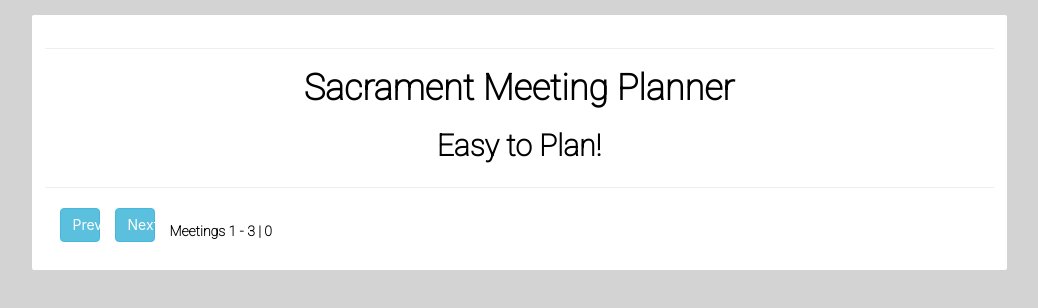
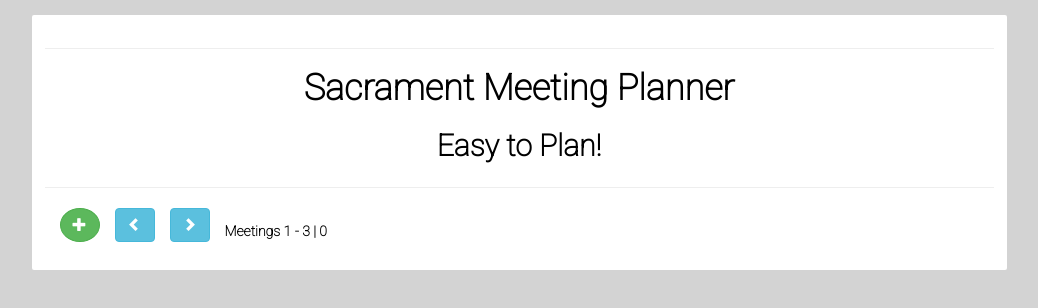
Before and after one commit to filipecamargos/React-Meeting-Planner-UI-APP, a React (Create React App) app: page / in a window 1280 px wide. Shown: the top 308 px of the page, without its empty margins (121-1159 px from the left). Built offline with nearby package versions, Linux system fonts and the light colour scheme; no server answers.

Commit message:
Btn change

```diff
--- a/src/App.js
+++ b/src/App.js
@@ -56,6 +56,9 @@ class App extends Component {
         this.setState({meetingDetail: tempState.meetingDetail})
         this.setState({detailedMeeting: tempState.detailedMeeting})
   }
+
+  //Handle to delete the meeting
+
 
   //Handle next btn
   nextSetMeetings = () => {
--- a/src/Meeting/DisplayIterator.js
+++ b/src/Meeting/DisplayIterator.js
@@ -5,8 +5,13 @@ const DisplayIterator = (props) => {
     return (
         <div>
           <div className="btnsIterators">
-            <button type="button" className="btn btn-info" onClick={props.refPreviousSetMeetings}>Previous</button>
-            <button type="button" className="btn btn-info" onClick={props.refnextSetMeetings}>Next</button>
+          <button type="button" className="btn btn-success"><i className="glyphicon glyphicon-plus"></i></button>
+            <button type="button" className="btn btn-info" onClick={props.refPreviousSetMeetings}>
+              <i className="glyphicon glyphicon-chevron-left"></i>
+            </button>
+            <button type="button" className="btn btn-info" onClick={props.refnextSetMeetings}>
+              <i className="glyphicon glyphicon-chevron-right"></i>
+            </button>
             <span>Meetings {props.displayManager.startPoint + 1} -  {props.displayManager.endPoint} | {props.totalPages} </span>
           </div>
         </div>
```
Also changed, not shown: src/Meeting/MeetingDetails.js (line endings or trailing spaces).
